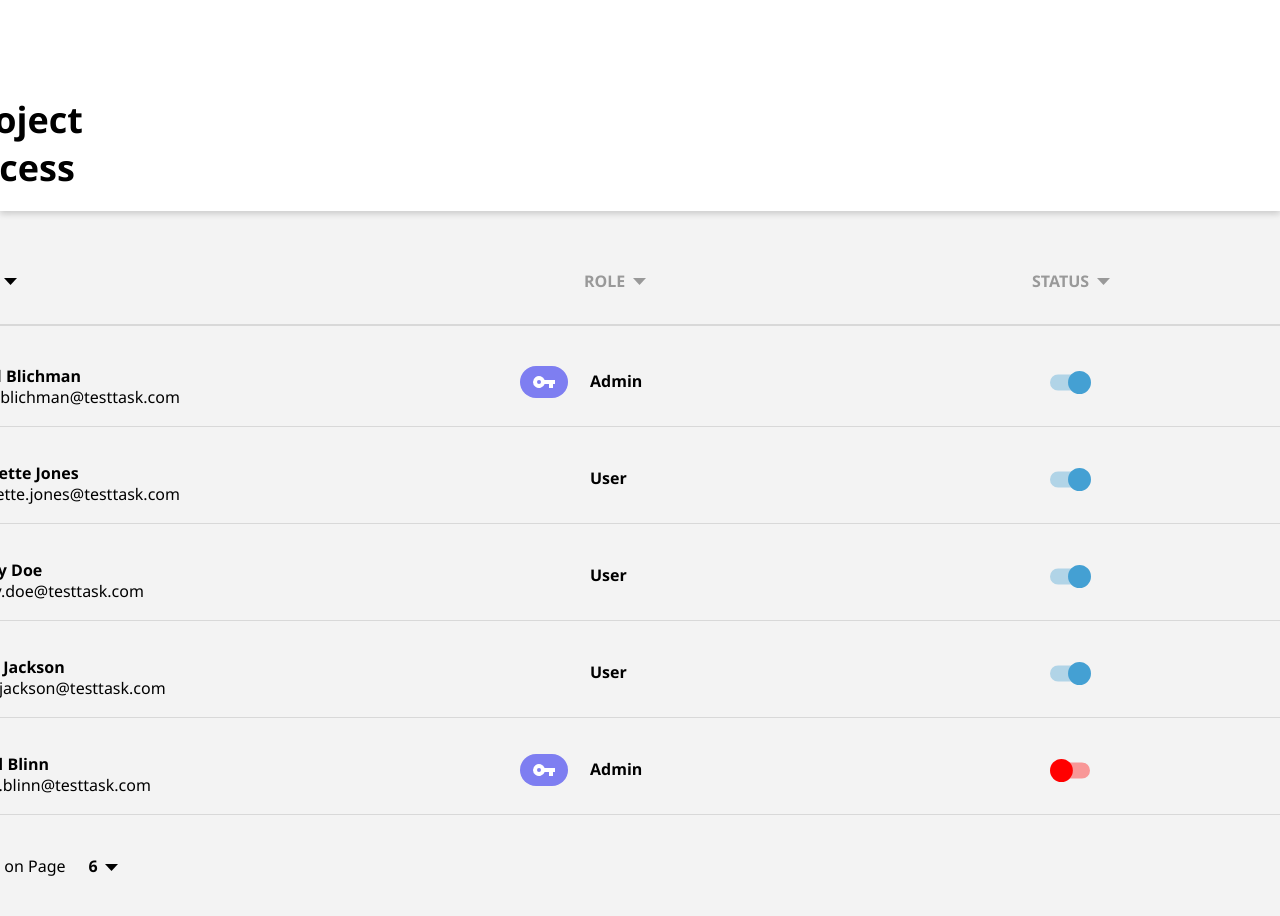
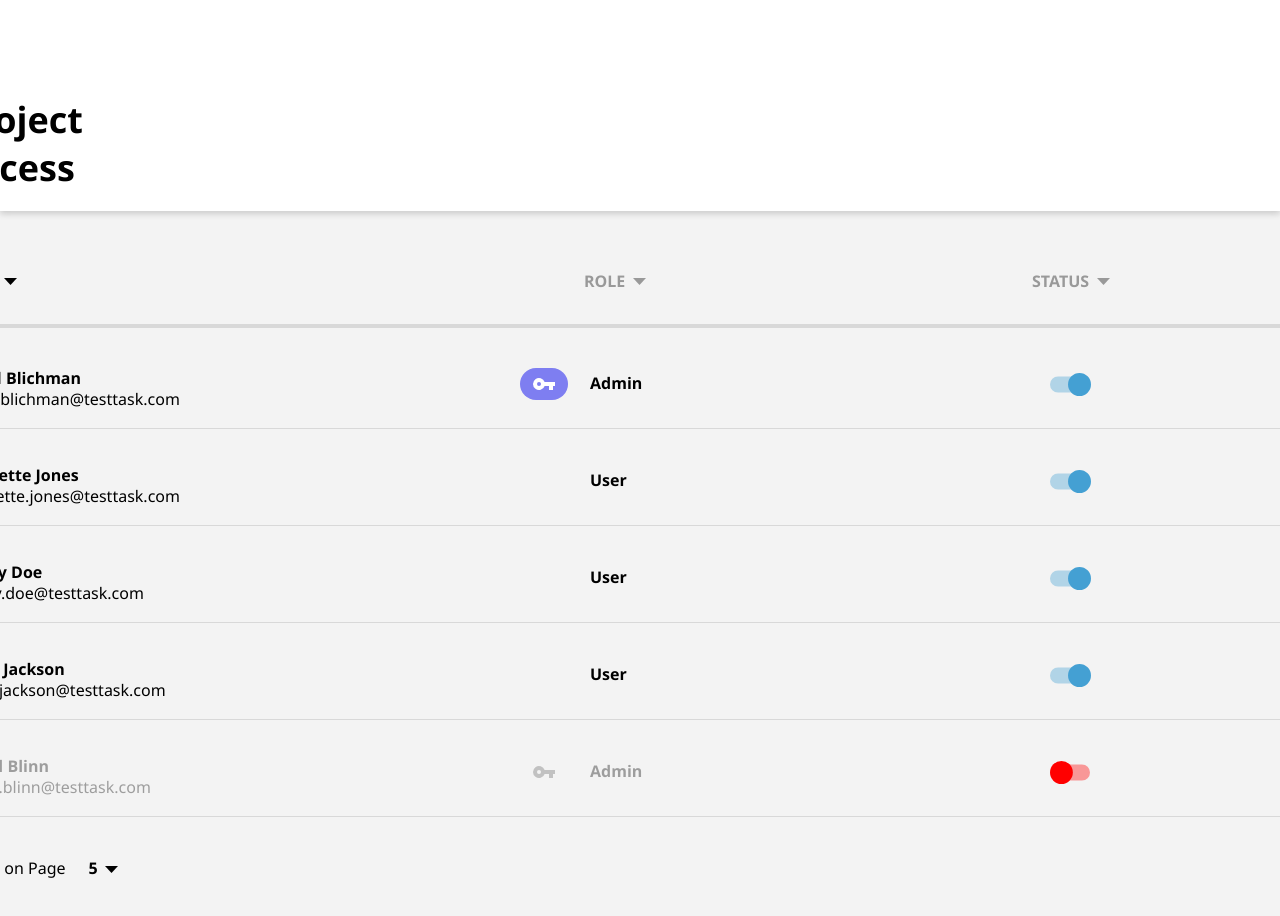
Before and after one commit to otoradze/panel, a React (Create React App) app: page / in a window 1280 px wide. Shown: the top 916 px of the page. Built offline with nearby package versions, Linux system fonts and the light colour scheme.

Commit message:
fixed bugs in settings, disabled pointer events

```diff
--- a/src/App.js
+++ b/src/App.js
@@ -1,21 +1,20 @@
 import { useState, useEffect } from 'react';
 import { BrowserRouter as Router, Routes, Route } from 'react-router-dom';
-import { data } from './shared/modal/data';
+import { data, permissionsData } from './shared/modal/data';
 import Table from './features/Table/Table';
 import Settings from './features/Settings/Settings';
 
-let getLocal = (inp) => {
-  let returnable = inp === 'users' ? data : '';
-  if (localStorage.getItem(inp)) {
-    return JSON.parse(localStorage.getItem(inp));
+let getUsers = () => {
+  if (localStorage.getItem('users')) {
+    return JSON.parse(localStorage.getItem('users'));
   } else {
-    return returnable;
+    return data;
   }
 };
 
 function App() {
-  const [users, setUsers] = useState(getLocal('users'));
-  const [user, setUser] = useState(getLocal('user'));
+  const [users, setUsers] = useState(getUsers());
+  const [user, setUser] = useState(null);
   const [saved, setSaved] = useState(false);
   const [btn, setBtn] = useState(0);
 
@@ -23,15 +22,7 @@ function App() {
     if (saved) {
       localStorage.setItem('users', JSON.stringify(users));
     }
-    localStorage.setItem('user', JSON.stringify(user));
-    localStorage.setItem('saved', JSON.stringify(saved));
   }, [users, user, saved]);
-
-  useEffect(() => {
-    if (user.id) {
-      userPicker(user.id);
-    }
-  }, [users]);
 
   const addHandler = () => {
     setUsers([
@@ -40,8 +31,9 @@ function App() {
         name: 'test',
         email: 'test@gmail.com',
         role: 'admin',
-        status: 'true',
+        status: true,
         id: Date.now(),
+        permissions: permissionsData,
       },
       ...users,
     ]);
@@ -58,6 +50,7 @@ function App() {
       return item;
     });
     setUsers(updated);
+    setUser(updated.filter((item) => item.id === id)[0]);
   };
 
   const delHandler = (id) => {
@@ -72,7 +65,6 @@ function App() {
   };
 
   const toggle = (item, id) => {
-    // console.log(item, id);
     const updated = users.map((el) => {
       if (el.id === id) {
         const newPermissions = el.permissions.map((permission) => {
@@ -89,6 +81,7 @@ function App() {
     });
 
     setUsers(updated);
+    setUser(updated.filter((item) => item.id === id)[0]);
   };
 
   return (
@@ -112,7 +105,14 @@ function App() {
 
           <Route
             path="/Settings"
-            element={<Settings user={user} toggle={toggle} />}
+            element={
+              <Settings
+                user={user}
+                toggle={toggle}
+                setSaved={setSaved}
+                statusHandler={statusHandler}
+              />
+            }
           />
         </Routes>
       </Router>
--- a/src/features/Settings/Settings.js
+++ b/src/features/Settings/Settings.js
@@ -1,18 +1,17 @@
-import { useState } from 'react';
+import { useNavigate } from 'react-router-dom';
 import './Settings.css';
 
-const Settings = ({ user, toggle }) => {
-  const [group1, setGroup1] = useState(false);
-  const [group2, setGroup2] = useState(false);
-  const [group3, setGroup3] = useState(false);
+const Settings = ({ user, toggle, setSaved, statusHandler }) => {
+  const navigate = useNavigate();
 
-  const [permissions, setPermissions] = useState([
-    { name: 'permission11', toggle: true },
-    { name: 'permission12', toggle: true },
-    { name: 'permission13', toggle: false },
-    { name: 'permission14', toggle: true },
-    { name: 'permission15', toggle: true },
-  ]);
+  const saveHandler = () => {
+    setSaved(true);
+    navigate('/');
+  };
+
+  if (!user) {
+    return saveHandler();
+  }
 
   return (
     <div className="settings-container">
@@ -33,40 +32,71 @@ const Settings = ({ user, toggle }) => {
               <img src="images/avatar.svg" className="settings-avatar" />
               <img src="images/key.svg" className="settings-key" />
 
+              <div className={!user.status && 'settings-opacity'}>
                 <div className="settings-upload-text">upload a photo</div>
                 <div className="settings-user-info">{user.name}</div>
                 <div className="settings-email">{user.email}</div>
-              <button className="settings-invite-btn">Resend the invite</button>
+              </div>
+
+              {user.status && (
+                <button className="settings-invite-btn">
+                  Resend the invite
+                </button>
+              )}
             </div>
             {/* -------middle---------- */}
             <div className="settings-middle">
               <div className="settings-details-text">Details</div>
               <div className="settings-active-container">
                 <img
-                  src="images/toggle.svg"
+                  src={`/images/${
+                    user.status ? 'toggle.svg' : 'toggle-red.svg'
+                  } `}
                   className="settings-active-toggle"
+                  alt="toggle"
+                  onClick={() => statusHandler(user.id)}
                 />
+
                 <div className="settings-active-text">
                   The user is
-                  <span className="settings-active-bold">Active</span>
+                  <span className="settings-active-bold">
+                    {user.status ? 'Active' : 'Inactive'}
+                  </span>
                 </div>
               </div>
 
-              <div className="settings-inputs-container">
-                <label className="settings-labels">*First Name</label>
+              <div
+                className={
+                  user.status
+                    ? 'settings-inputs-container'
+                    : 'settings-inputs-container-op'
+                }
+              >
+                <label className={user.status ? 'labels' : 'labels-op'}>
+                  *First Name
+                </label>
                 <input value="Danniel" className="settings-input" />
                 <div className="settings-divider"></div>
-                <label className="settings-labels">*Last Name</label>
+                <label className={user.status ? 'labels' : 'labels-op'}>
+                  *Last Name
+                </label>
                 <input value="Blichman" className="settings-input" />
                 <div className="settings-divider"></div>
-                <label className="settings-labels">*Role</label>
+                <label className={user.status ? 'labels' : 'labels-op'}>
+                  *Role
+                </label>
                 <input value="Admin" className="settings-input" />
                 <div className="settings-divider"></div>
-                <button className="settings-save-btn">Save Changes</button>
+                {user.status && (
+                  <button className="settings-save-btn" onClick={saveHandler}>
+                    Save Changes
+                  </button>
+                )}
               </div>
             </div>
 
             {/* ------right----------- */}
+            <div className={!user.status && 'settings-opacity'}>
               <div className="settings-right">
                 <div className="settings-permission-container">
                   <div className="settings-permission-text">Permissions</div>
@@ -77,7 +107,9 @@ const Settings = ({ user, toggle }) => {
                   <img
                     className="settings-permission-toggle"
                     src={`images/${
-                    user.permissions[5].toggle ? 'toggle.svg' : 'toggle-red.svg'
+                      user.permissions[5].toggle
+                        ? 'toggle.svg'
+                        : 'toggle-red.svg'
                     }`}
                     onClick={() => toggle(user.permissions[5].name, user.id)}
                   />
@@ -93,7 +125,9 @@ const Settings = ({ user, toggle }) => {
                   <img
                     className="settings-permission-toggle"
                     src={`images/${
-                    user.permissions[6].toggle ? 'toggle.svg' : 'toggle-red.svg'
+                      user.permissions[6].toggle
+                        ? 'toggle.svg'
+                        : 'toggle-red.svg'
                     }`}
                     onClick={() => toggle(user.permissions[6].name, user.id)}
                   />
@@ -135,7 +169,9 @@ const Settings = ({ user, toggle }) => {
                   <img
                     className="settings-permission-toggle"
                     src={`images/${
-                    user.permissions[7].toggle ? 'toggle.svg' : 'toggle-red.svg'
+                      user.permissions[7].toggle
+                        ? 'toggle.svg'
+                        : 'toggle-red.svg'
                     }`}
                     onClick={() => toggle(user.permissions[7].name, user.id)}
                   />
@@ -150,14 +186,16 @@ const Settings = ({ user, toggle }) => {
                   <img
                     className="settings-permission-toggle"
                     src={`images/${
-                    user.permissions[8].toggle ? 'toggle.svg' : 'toggle-red.svg'
+                      user.permissions[8].toggle
+                        ? 'toggle.svg'
+                        : 'toggle-red.svg'
                     }`}
                     onClick={() => toggle(user.permissions[8].name, user.id)}
                   />
                 </div>
                 <div className="settings-permission-divider"></div>
               </div>
-
+            </div>
             {/* -------end------ */}
           </div>
         </div>
--- a/src/features/Table/Table.css
+++ b/src/features/Table/Table.css
@@ -45,7 +45,7 @@
   margin-top: 32px;
   margin-left: 260px;
   width: 1550px;
-  border-bottom: 2px solid #d8d8d8;
+  border: 2px solid #d8d8d8;
 }
 
 /* ----------------- */
--- a/src/features/Table/Table.js
+++ b/src/features/Table/Table.js
@@ -1,6 +1,4 @@
-import { useState } from 'react';
 import User from '../../shared/ui/User/User';
-
 import './Table.css';
 
 const Table = ({
@@ -13,6 +11,7 @@ const Table = ({
   setBtn,
 }) => {
   const categories = ['user', 'role', 'status', 'actions'];
+  const slicedUsers = users.slice(5 * btn, 5 * btn + 5);
 
   return (
     <div className="table-container">
@@ -24,7 +23,7 @@ const Table = ({
           </div>
         </div>
       </div>
-
+      {/* <Popup /> */}
       <div className="table-main-wrapper">
         <div className="table-main-container">
           <div className="table-categories">
@@ -63,7 +62,7 @@ const Table = ({
             <div className="table-footer">
               <div className="table-count-container">
                 Records on Page
-                <div className="table-count-number">{users.length}</div>
+                <div className="table-count-number">{slicedUsers.length}</div>
                 <img
                   src="images/triangle.svg"
                   className="table-count-triangle"
@@ -73,7 +72,7 @@ const Table = ({
               <div className="table-pagination">
                 <div
                   className="table-pagination-previous"
-                  onClick={() => setBtn(btn - 1)}
+                  onClick={() => btn >= 1 && setBtn(btn - 1)}
                 >
                   Previous
                 </div>
@@ -82,16 +81,26 @@ const Table = ({
                     className="table-pagination-btn"
                     onClick={() => setBtn(btn)}
                   >
-                    {btn + 1}{' '}
+                    {btn + 1}
                   </button>
+
                   <button
                     className="table-pagination-btn2"
-                    onClick={() => setBtn(btn + 1)}
+                    onClick={() =>
+                      slicedUsers.length % 5 === 0 && setBtn(btn + 1)
+                    }
                   >
                     {btn + 2}
                   </button>
                 </div>
-                <div className="table-pagination-next">Next</div>
+                <div
+                  className="table-pagination-next"
+                  onClick={() =>
+                    slicedUsers.length % 5 === 0 && setBtn(btn + 1)
+                  }
+                >
+                  Next
+                </div>
               </div>
             </div>
           </div>
--- a/src/shared/modal/data.js
+++ b/src/shared/modal/data.js
@@ -1,3 +1,15 @@
+export let permissionsData = [
+  { name: 'permission11', toggle: true },
+  { name: 'permission12', toggle: true },
+  { name: 'permission13', toggle: false },
+  { name: 'permission14', toggle: true },
+  { name: 'permission15', toggle: true },
+  { name: 'superAdmin', toggle: false },
+  { name: 'group1', toggle: false },
+  { name: 'group2', toggle: false },
+  { name: 'group3', toggle: false },
+];
+
 export let data = [
   {
     name: 'Danniel Blichman',
@@ -5,17 +17,7 @@ export let data = [
     role: 'Admin',
     status: true,
     id: 1,
-    permissions: [
-      { name: 'permission11', toggle: true },
-      { name: 'permission12', toggle: true },
-      { name: 'permission13', toggle: false },
-      { name: 'permission14', toggle: true },
-      { name: 'permission15', toggle: true },
-      { name: 'superAdmin', toggle: false },
-      { name: 'group1', toggle: false },
-      { name: 'group2', toggle: false },
-      { name: 'group3', toggle: false },
-    ],
+    permissions: permissionsData,
   },
 
   {
@@ -24,13 +26,7 @@ export let data = [
     role: 'User',
     status: true,
     id: 2,
-    permissions: [
-      { name: 'permission11', toggle: true },
-      { name: 'permission12', toggle: true },
-      { name: 'permission13', toggle: false },
-      { name: 'permission14', toggle: true },
-      { name: 'permission15', toggle: true },
-    ],
+    permissions: permissionsData,
   },
   {
     name: 'Bethany Doe',
@@ -38,13 +34,7 @@ export let data = [
     role: 'User',
     status: true,
     id: 3,
-    permissions: [
-      { name: 'permission11', toggle: true },
-      { name: 'permission12', toggle: true },
-      { name: 'permission13', toggle: false },
-      { name: 'permission14', toggle: true },
-      { name: 'permission15', toggle: true },
-    ],
+    permissions: permissionsData,
   },
   {
     name: 'Samuel Jackson',
@@ -52,13 +42,7 @@ export let data = [
     role: 'User',
     status: true,
     id: 4,
-    permissions: [
-      { name: 'permission11', toggle: true },
-      { name: 'permission12', toggle: true },
-      { name: 'permission13', toggle: false },
-      { name: 'permission14', toggle: true },
-      { name: 'permission15', toggle: true },
-    ],
+    permissions: permissionsData,
   },
   {
     name: 'Persival Blinn',
@@ -66,26 +50,6 @@ export let data = [
     role: 'Admin',
     status: false,
     id: 5,
-    permissions: [
-      { name: 'permission11', toggle: true },
-      { name: 'permission12', toggle: true },
-      { name: 'permission13', toggle: false },
-      { name: 'permission14', toggle: true },
-      { name: 'permission15', toggle: true },
-    ],
-  },
-  {
-    name: 'Persival Blinn',
-    email: 'persival.blinn@testtask.com',
-    role: 'Admin',
-    status: false,
-    id: 6,
-    permissions: [
-      { name: 'permission11', toggle: true },
-      { name: 'permission12', toggle: true },
-      { name: 'permission13', toggle: false },
-      { name: 'permission14', toggle: true },
-      { name: 'permission15', toggle: true },
-    ],
+    permissions: permissionsData,
   },
 ];
--- a/src/shared/ui/User/User.css
+++ b/src/shared/ui/User/User.css
@@ -17,12 +17,34 @@
   margin-bottom: 15px;
 }
 
+.user-avatar-opacity {
+  border-radius: 50%;
+  border: 3px solid #666666;
+  margin-bottom: 15px;
+  opacity: 0.35;
+}
+
 .user-info {
   margin-left: 45px;
   width: 500px;
 }
 
+.user-info-opacity {
+  margin-left: 45px;
+  width: 500px;
+  opacity: 0.35;
+}
+
 .user-role {
+  position: absolute;
+  left: 740px;
+  margin-top: 5px;
+  font: normal normal 600 16px/21px Segoe UI;
+  color: #000000;
+}
+
+.user-role-opacity {
+  opacity: 0.35;
   position: absolute;
   left: 740px;
   margin-top: 5px;
@@ -52,10 +74,6 @@
 .user-email {
   font: normal normal 300 16px/21px Segoe UI;
   color: #000000;
-}
-
-.user-toggle {
-  cursor: pointer;
 }
 
 .user-actions {
@@ -93,3 +111,13 @@
   padding-inline: 12px;
   margin-left: 80px;
 }
+
+.user-role-key-opacity {
+  width: 24px;
+  height: 24px;
+  border-radius: 30px;
+  padding-block: 4px;
+  padding-inline: 12px;
+  margin-left: 80px;
+  opacity: 0.35;
+}
--- a/src/shared/ui/User/User.js
+++ b/src/shared/ui/User/User.js
@@ -2,28 +2,36 @@ import React, { useState } from 'react';
 import { Link } from 'react-router-dom';
 import './User.css';
 
-const User = ({ user, delHandler, statusHandler, userPicker, id }) => {
+const User = ({ user, delHandler, userPicker, key }) => {
   return (
     <>
       <div className="user-container">
-        <img src="/images/avatar.svg" className={'user-avatar'} alt="avatar" />
-        <div className="user-info">
+        <img
+          className={user.status ? 'user-avatar' : 'user-avatar-opacity'}
+          src="/images/avatar.svg"
+          alt="avatar"
+        />
+
+        <div className={user.status ? 'user-info' : 'user-info-opacity'}>
           <div className="user-name">{user.name}</div>
           <div className="user-email">{user.email}</div>
         </div>
         {user.role === 'Admin' && (
-          <img src="images/key.svg" className="user-role-key" />
+          <img
+            src={`images/${user.status ? 'key.svg' : 'key-gray.svg'}`}
+            className={user.status ? 'user-role-key' : 'user-role-key-opacity'}
+          />
         )}
-        <div className="user-role">{user.role}</div>
+        <div className={user.status ? 'user-role' : 'user-role-opacity'}>
+          {user.role}
+        </div>
 
         <div className="user-status">
           {/* {user.status} */}
 
           <img
             src={`/images/${user.status ? 'toggle.svg' : 'toggle-red.svg'} `}
-            className="user-toggle"
             alt="toggle"
-            onClick={() => statusHandler(user.id)}
           />
         </div>
 
```
Also changed, not shown: src/features/Settings/Settings.css (+24 -1 lines), public/images/key-gray.svg (added). Lines whose indentation alone changed are shown as unchanged.
